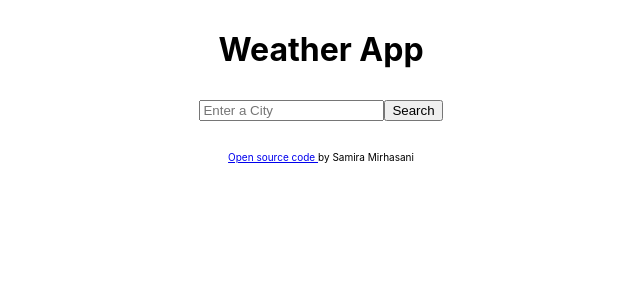
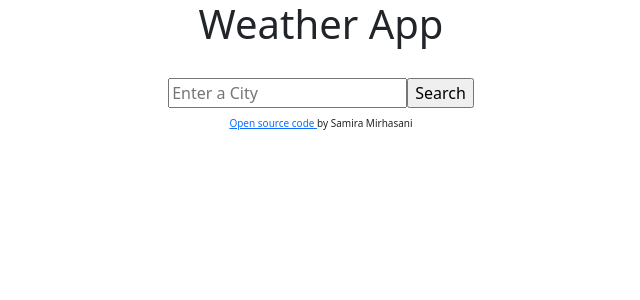
Before and after one commit to SamiraMirhasani/weather-react-app, a React (Create React App) app: page / in a window 1280 px wide. Shown: the top 300 px of the page, without its empty margins (319-959 px from the left). Built offline with nearby package versions, Linux system fonts and the light colour scheme.

Commit message:
added bootstrap

```diff
--- a/package.json
+++ b/package.json
@@ -3,10 +3,12 @@
   "version": "0.1.0",
   "private": true,
   "dependencies": {
+    "@babel/plugin-proposal-private-property-in-object": "^1.0.0",
     "@testing-library/jest-dom": "^5.16.5",
     "@testing-library/react": "^13.4.0",
     "@testing-library/user-event": "^13.5.0",
     "axios": "^1.4.0",
+    "bootstrap": "^5.3.0",
     "react": "^18.2.0",
     "react-dom": "^18.2.0",
     "react-loader-spinner": "^5.3.4",
--- a/src/App.css
+++ b/src/App.css
@@ -1,4 +1,4 @@
-.WeatherApp h1,
+h1,
 form, h1,
 h3 {
   text-align: center;
--- a/src/App.js
+++ b/src/App.js
@@ -2,16 +2,18 @@
 import './App.css';
 import Weather from './Weather';
 
+
 function App() {
   return (
-    <div className="App">
-    <h1>Weather App</h1>
+    <div className='container'>
+      <div className="App">
+        <h1>Weather App</h1>
          <Weather/>
          <footer>
           <a href="https://github.com/SamiraMirhasani/weather-react-app" target="_blank" rel="noreferrer">Open source code </a>
           by Samira Mirhasani
          </footer>
-
+      </div>
     </div>
   );
 }
--- a/src/Weather.js
+++ b/src/Weather.js
@@ -1,12 +1,16 @@
+
 import React, { useState } from "react";
 import "./App.css";
 import axios from "axios";
+
+
+
 
 export default function Weather() {
   let [city, setCity] = useState(null);
   let [info, setInfo] = useState(null);
 
-  function handleSumbit(event) {
+  function handleSubmit(event) {
     event.preventDefault();
     let apiKey = "caf1f1c8b723edf56ea35c0626f88b06";
     let apiUrl = `https://api.openweathermap.org/data/2.5/weather?q=${city}&appid=${apiKey}&units=metric`;
@@ -16,11 +20,11 @@ export default function Weather() {
 
       setInfo(
         <ul>
-          <li>Temperature: {Math.round(response.data.main.temp)}°C </li>
-          <li>Description: {response.data.weather[0].description} </li>
-          <li>Humidity: {response.data.main.humidity} %</li>
-          <li>Wind: {response.data.wind.speed} m/s</li>
-          <li>
+          <li key="temperature">Temperature: {Math.round(response.data.main.temp)}°C </li>
+          <li key="description">Description: {response.data.weather[0].description} </li>
+          <li key="humidity">Humidity: {response.data.main.humidity} %</li>
+          <li key="wind">Wind: {response.data.wind.speed} m/s</li>
+          <li key="icon">
             <img
               src={`https://openweathermap.org/img/wn/${response.data.weather[0].icon}@2x.png`}
               alt="Weather Icon"
@@ -37,7 +41,7 @@ export default function Weather() {
 
   return (
     <div>
-      <form onSubmit={handleSumbit}>
+      <form onSubmit={handleSubmit}>
         <input
           type="search"
           placeholder="Enter a City"
--- a/src/index.js
+++ b/src/index.js
@@ -3,6 +3,11 @@ import ReactDOM from 'react-dom/client';
 import './index.css';
 import App from './App';
 import reportWebVitals from './reportWebVitals';
+import 'bootstrap/dist/css/bootstrap.css';
+
+
+
+
 
 const root = ReactDOM.createRoot(document.getElementById('root'));
 root.render(
```
Also changed, not shown: public/index.html (+1 -22 lines), src/Weather.css (added), src/logo.svg (deleted), 1 other file (tests, documents, lock files or other folders).
